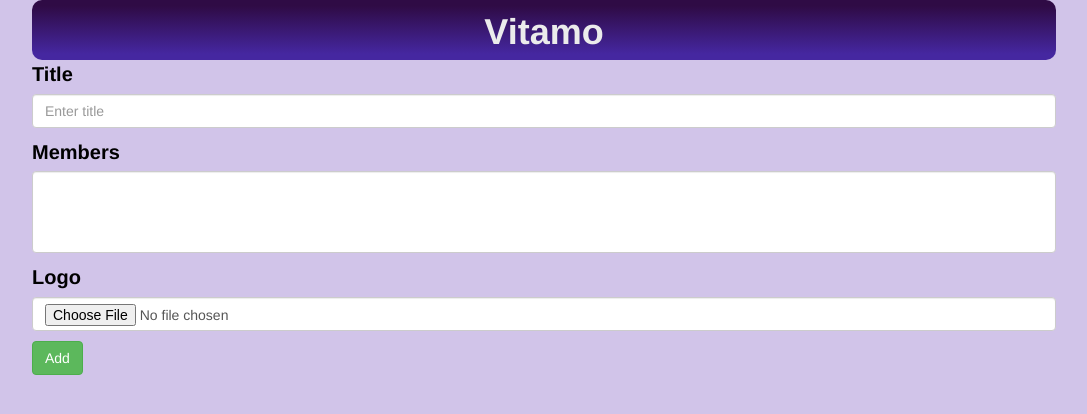
After one commit to zeculesu/vitamo, a Flask app: template templates/add_chat.html in a window 1280 px wide. The commit adds this page. Shown: the top 414 px of the page, without its empty margins (96-1183 px from the left). Run offline with Flask 2, Linux system fonts and the light colour scheme; the template is opened without the code that fills it: values that come from a table or form of the project are taken from there, others are empty; some libraries are stand-ins or nearby versions.

Commit message:
form chat add pt.1

```diff
--- /dev/null
+++ b/data/forms/chats.py
@@ -0,0 +1,9 @@
+from flask_wtf import FlaskForm
+from wtforms import StringField, SubmitField, SelectMultipleField, FileField
+
+
+class ChatAddForm(FlaskForm):
+    title = StringField('Title')
+    users = SelectMultipleField('Members')
+    logo = FileField('Logo')
+    submit = SubmitField('Add')
--- a/main.py
+++ b/main.py
@@ -3,7 +3,7 @@ import os.path
 import time
 
 from dotenv import load_dotenv
-from flask import Flask, render_template, redirect, session, Response, make_response
+from flask import Flask, render_template, redirect, session, Response, make_response, url_for
 from flask_jwt_extended import JWTManager
 from flask_login import LoginManager, login_user, logout_user, current_user, AnonymousUserMixin
 from flask_restful import Api
@@ -14,9 +14,10 @@ from data.api.resources.message_resource import MessageResource, MessageListReso
 from data.api.resources.token_resource import TokenResource
 from data.api.resources.user_resource import UserResource, UserPublicListResource
 from data.api.utils import get_current_user
+from data.forms.chats import ChatAddForm
 from data.forms.users import LoginForm, RegisterForm
 from data.models.users import User
-from utils import assert_sorted_data
+from utils import assert_sorted_data, generate_random_name
 from work_api import *
 
 load_dotenv()
@@ -65,6 +66,28 @@ def show_chat(chat_id):
     if error:
         return render_template('error.html', error=error)
     return render_template('chat.html', chat=chat)
+
+
+@app.route('/add_chat', methods=['GET', 'POST'])
+def add_chat():
+    if not current_user.is_authenticated or isinstance(current_user, AnonymousUserMixin):
+        return redirect('/auth')
+    form = ChatAddForm()
+    if form.is_submitted():
+        title = form.title.data
+        members = form.users.data
+        if form.logo.data:
+            mimetype = form.img.data.mimetype.split('/')[-1]
+            img_folder = url_for('static', filename='img').rstrip('/')
+            existing_names = [x.split('.')[0] for x in os.listdir(img_folder)]
+            form.img.data.save(os.path.join(img_folder, '%d.%s' % (generate_random_name(existing_names),
+                                                                   mimetype)))
+    users, message = get_users(session.get('_token'))
+    if message:
+        return render_template('error.html', error=message), 400
+    form.users.choices = [(user.get("id"), user.get("username")) for user in users
+                          if user.get('id') != current_user.id]
+    return render_template('add_chat.html', form=form)
 
 
 @app.route('/listen')
--- a/static/css/style.css
+++ b/static/css/style.css
@@ -204,7 +204,7 @@ a:hover,a:focus{
     width: 20%;
     float: left;
 }
-#chat-list > button {
+#chat-list > button, a {
     width: 100%;
 }
 #current-chat {
@@ -290,7 +290,7 @@ a:hover,a:focus{
 }
 .logo{
     margin-top: 30px;
-    border-radius: 100px; /* Радиус скругления */
+    border-radius: 100px;
     border: 3px solid #ebebeb;
     text-align: center;
 }
--- /dev/null
+++ b/templates/add_chat.html
@@ -0,0 +1,22 @@
+{% extends 'base.html' %}
+
+{% block content %}
+<form action="" method="post">
+    {{ form.hidden_tag() }}
+    <p>
+        {{ form.title.label }}
+        {{ form.title(class="form-control", placeholder="Enter title") }}
+    </p>
+    <p>
+        {{ form.users.label }}
+        {{ form.users(class="form-control") }}
+    </p>
+    <p>
+        {{ form.logo.label }}
+        {{ form.logo(class="form-control") }}
+    </p>
+    <p>
+        {{ form.submit(class="btn btn-success") }}
+    </p>
+</form>
+{% endblock %}
--- a/templates/main_window.html
+++ b/templates/main_window.html
@@ -13,10 +13,10 @@
 <header>
   <div class="title"><label>Vitamo</label></div>
   <a class="a1" href="/profile">Profile</a>
-  <a class="a1" href="/auth" style="left: 0px;">{{ current_user.username }} [Logout]</a>
 </header>
 <div>
    <div id="chat-list" style="float: left; width: 20%; background: #ebebeb; text: black;">
+    <a class="btn btn-success" href="/add_chat">Add a chat</a>
     {% for chat in chats %}
    <button id="chat-{{ chat['id'] }}" class="alert alert-info" style="width: 100%;" onclick="openChat({{ chat['id'] }})">
        {{ chat.title }}
```
Also changed, not shown: static/js/data_refresh.js (+6 -1 lines), templates/profile.html (+7 -2 lines), utils.py (+11 -0 lines), work_api.py (+10 -0 lines), db/vitamo_data.db, static/img/logo.png (renamed from static/logo.png).
